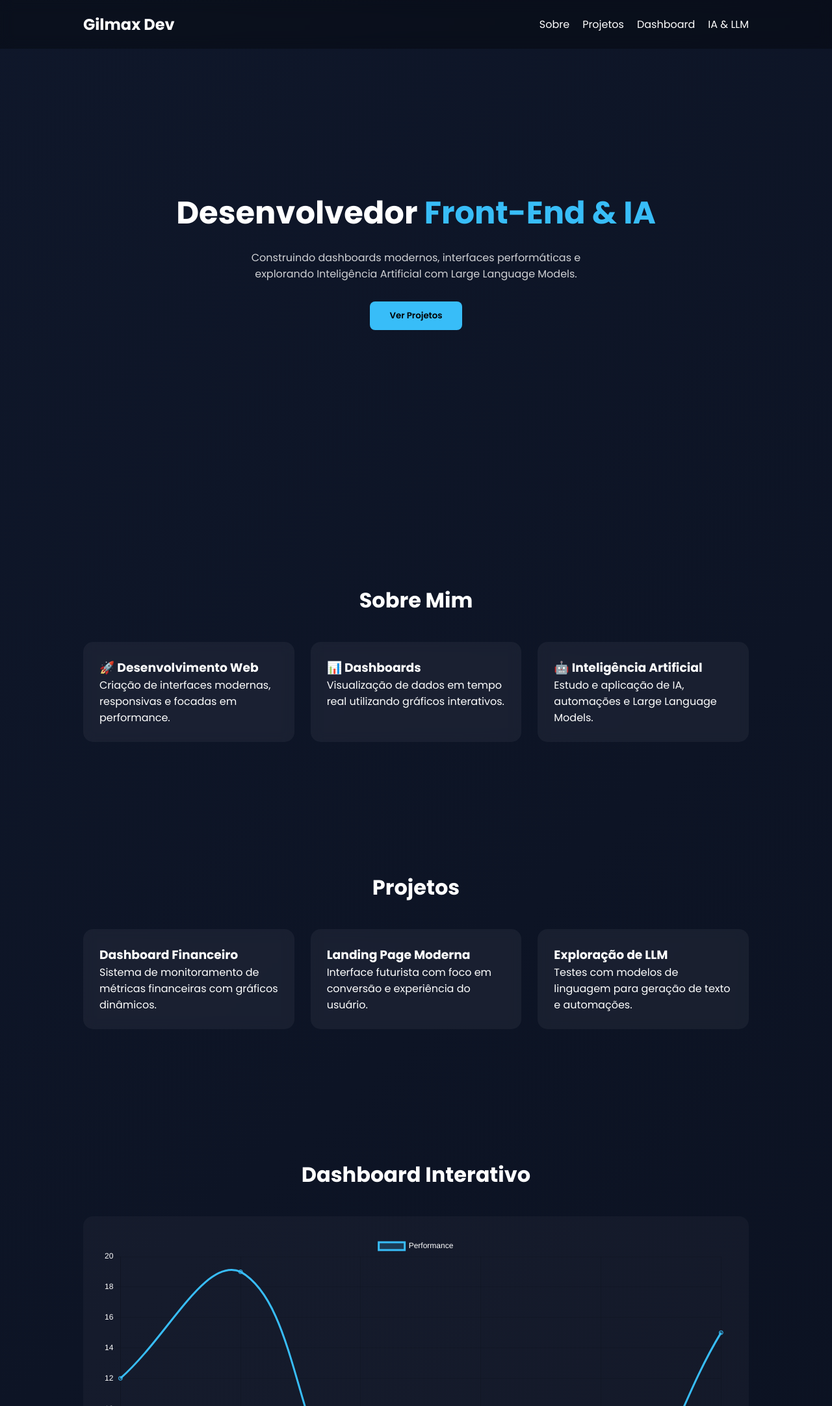
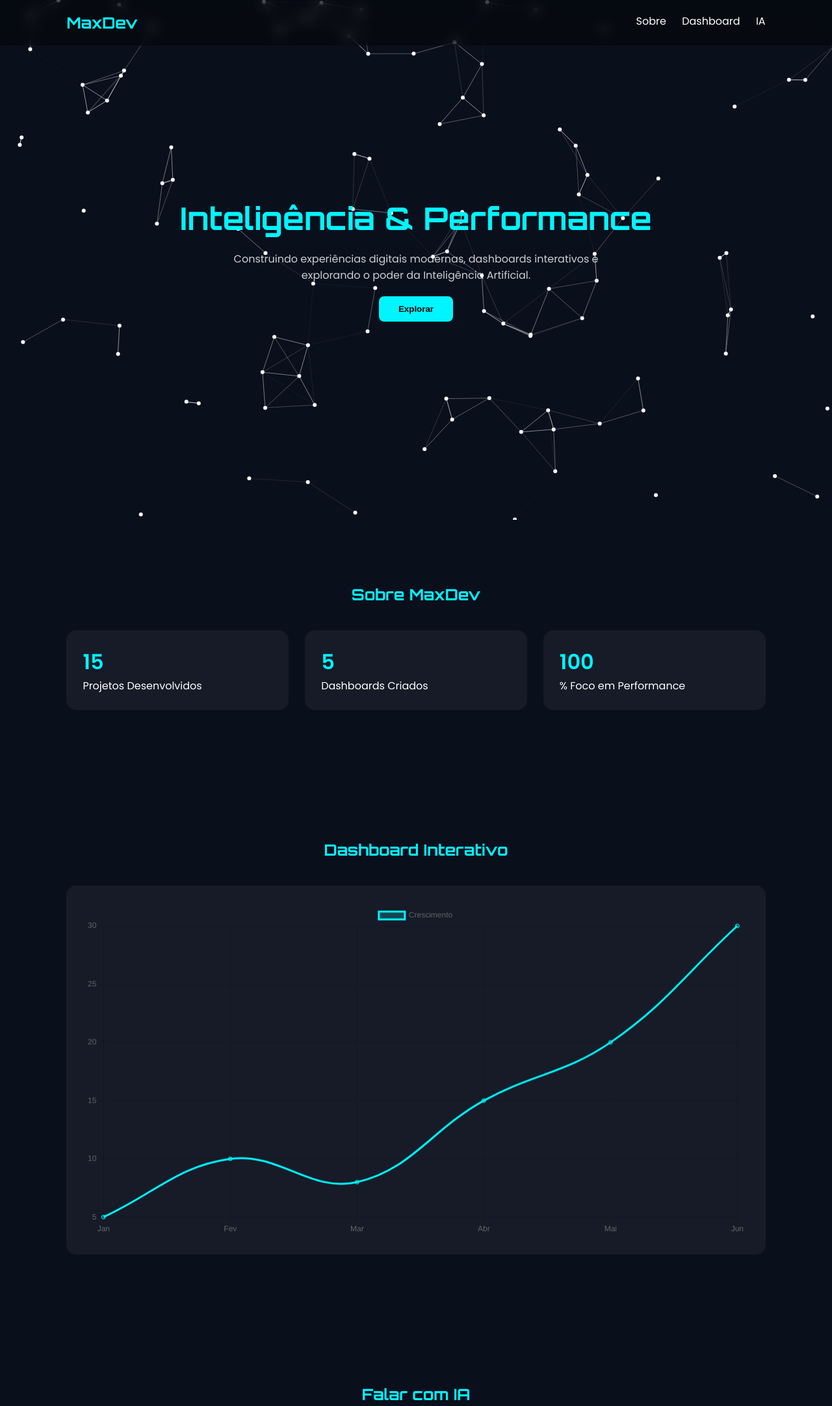
Before and after one commit to primemax2002/meu-site, a plain HTML site: page index.html in a window 1280 px wide. Shown: the top 2164 px of the page at 65% size. Drawn offline with nearby package versions, Linux system fonts and the light colour scheme.

Commit message:
MaxDev 2.0 Marca Profissional

```diff
--- a/index.html
+++ b/index.html
@@ -3,62 +3,52 @@
 <head>
 <meta charset="UTF-8">
 <meta name="viewport" content="width=device-width, initial-scale=1.0">
-<title>Gilmax Dev | Portfólio & IA</title>
+<title>MaxDev | Inteligência & Performance</title>
 
-<!-- Google Font -->
-<link href="https://fonts.googleapis.com/css2?family=Poppins:wght@300;400;600;700&display=swap" rel="stylesheet">
-
-<!-- Chart.js -->
+<link href="https://fonts.googleapis.com/css2?family=Orbitron:wght@400;700&family=Poppins:wght@300;400;600&display=swap" rel="stylesheet">
 <script src="https://cdn.jsdelivr.net/npm/chart.js"></script>
+<script src="https://cdn.jsdelivr.net/npm/particles.js"></script>
 
 <style>
-
-*{
-    margin:0;
-    padding:0;
-    box-sizing:border-box;
-    font-family:'Poppins', sans-serif;
+*{margin:0;padding:0;box-sizing:border-box}
+body{
+    font-family:'Poppins',sans-serif;
+    background:#0a0f1c;
+    color:white;
+    overflow-x:hidden;
 }
 
-body{
-    background: linear-gradient(135deg,#0f172a,#0b1120);
-    color:white;
+#particles-js{
+    position:fixed;
+    width:100%;
+    height:100%;
+    z-index:-1;
 }
 
-/* NAVBAR */
 nav{
     display:flex;
     justify-content:space-between;
-    align-items:center;
-    padding:20px 10%;
+    padding:20px 8%;
     position:fixed;
     width:100%;
-    background:rgba(0,0,0,0.3);
+    background:rgba(0,0,0,0.4);
     backdrop-filter:blur(10px);
-    z-index:1000;
 }
 
 nav h2{
-    font-weight:700;
-}
-
-nav ul{
-    list-style:none;
-    display:flex;
-    gap:20px;
+    font-family:'Orbitron',sans-serif;
+    color:#00f5ff;
 }
 
 nav a{
+    color:white;
     text-decoration:none;
-    color:white;
+    margin-left:20px;
     transition:0.3s;
 }
 
-nav a:hover{
-    color:#38bdf8;
-}
+nav a:hover{color:#00f5ff}
 
-/* HERO */
 .hero{
     height:100vh;
     display:flex;
@@ -66,51 +56,47 @@ nav a:hover{
     justify-content:center;
     align-items:center;
     text-align:center;
-    padding:0 20px;
+    padding:20px;
 }
 
 .hero h1{
+    font-family:'Orbitron',sans-serif;
     font-size:3rem;
-    margin-bottom:20px;
-}
-
-.hero span{
-    color:#38bdf8;
+    color:#00f5ff;
 }
 
 .hero p{
     max-width:600px;
-    margin-bottom:30px;
+    margin:20px 0;
     opacity:0.8;
 }
 
 .btn{
     padding:12px 30px;
-    background:#38bdf8;
     border:none;
     border-radius:8px;
+    background:#00f5ff;
     color:black;
-    font-weight:600;
+    font-weight:bold;
     cursor:pointer;
     transition:0.3s;
 }
 
 .btn:hover{
-    transform:translateY(-3px);
+    transform:scale(1.05);
 }
 
-/* SECTIONS */
 section{
-    padding:100px 10%;
+    padding:100px 8%;
 }
 
-section h2{
+h2.section-title{
     text-align:center;
     margin-bottom:40px;
-    font-size:2rem;
+    font-family:'Orbitron';
+    color:#00f5ff;
 }
 
-/* CARDS */
 .grid{
     display:grid;
     grid-template-columns:repeat(auto-fit,minmax(250px,1fr));
@@ -122,158 +108,174 @@ section h2{
     padding:25px;
     border-radius:15px;
     transition:0.3s;
-    backdrop-filter:blur(8px);
 }
 
 .card:hover{
     transform:translateY(-10px);
-    box-shadow:0 20px 40px rgba(0,0,0,0.5);
+    box-shadow:0 20px 40px rgba(0,255,255,0.2);
 }
 
-/* DASHBOARD */
-.dashboard{
-    background:rgba(255,255,255,0.03);
-    border-radius:15px;
-    padding:30px;
+.counter{
+    font-size:2rem;
+    font-weight:bold;
+    color:#00f5ff;
 }
 
-/* FOOTER */
+.dashboard{
+    background:rgba(255,255,255,0.05);
+    padding:30px;
+    border-radius:15px;
+}
+
+.chat-box{
+    margin-top:30px;
+    background:rgba(255,255,255,0.05);
+    padding:20px;
+    border-radius:15px;
+}
+
+.chat-box input{
+    width:100%;
+    padding:10px;
+    margin-top:10px;
+    border:none;
+    border-radius:8px;
+}
+
 footer{
     text-align:center;
     padding:30px;
     background:#05080f;
-    margin-top:50px;
-    font-size:0.9rem;
     opacity:0.7;
 }
 
 @media(max-width:768px){
-    .hero h1{
-        font-size:2rem;
+.hero h1{font-size:2rem}
 }
-}
-
 </style>
 </head>
+
 <body>
 
+<div id="particles-js"></div>
+
 <nav>
-    <h2>Gilmax Dev</h2>
-    <ul>
-        <li><a href="#sobre">Sobre</a></li>
-        <li><a href="#projetos">Projetos</a></li>
-        <li><a href="#dashboard">Dashboard</a></li>
-        <li><a href="#ia">IA & LLM</a></li>
-    </ul>
+    <h2>MaxDev</h2>
+    <div>
+        <a href="#sobre">Sobre</a>
+        <a href="#dashboard">Dashboard</a>
+        <a href="#ia">IA</a>
+    </div>
 </nav>
 
 <div class="hero">
-    <h1>Desenvolvedor <span>Front-End & IA</span></h1>
-    <p>Construindo dashboards modernos, interfaces performáticas e explorando Inteligência Artificial com Large Language Models.</p>
-    <a href="#projetos"><button class="btn">Ver Projetos</button></a>
+    <h1>Inteligência & Performance</h1>
+    <p>Construindo experiências digitais modernas, dashboards interativos e explorando o poder da Inteligência Artificial.</p>
+    <button class="btn" onclick="scrollToSection('dashboard')">Explorar</button>
 </div>
 
 <section id="sobre">
-    <h2>Sobre Mim</h2>
+    <h2 class="section-title">Sobre MaxDev</h2>
     <div class="grid">
         <div class="card">
-            <h3>🚀 Desenvolvimento Web</h3>
-            <p>Criação de interfaces modernas, responsivas e focadas em performance.</p>
+            <div class="counter" data-target="15">0</div>
+            <p>Projetos Desenvolvidos</p>
         </div>
         <div class="card">
-            <h3>📊 Dashboards</h3>
-            <p>Visualização de dados em tempo real utilizando gráficos interativos.</p>
+            <div class="counter" data-target="5">0</div>
+            <p>Dashboards Criados</p>
         </div>
         <div class="card">
-            <h3>🤖 Inteligência Artificial</h3>
-            <p>Estudo e aplicação de IA, automações e Large Language Models.</p>
-        </div>
-    </div>
-</section>
-
-<section id="projetos">
-    <h2>Projetos</h2>
-    <div class="grid">
-        <div class="card">
-            <h3>Dashboard Financeiro</h3>
-            <p>Sistema de monitoramento de métricas financeiras com gráficos dinâmicos.</p>
-        </div>
-        <div class="card">
-            <h3>Landing Page Moderna</h3>
-            <p>Interface futurista com foco em conversão e experiência do usuário.</p>
-        </div>
-        <div class="card">
-            <h3>Exploração de LLM</h3>
-            <p>Testes com modelos de linguagem para geração de texto e automações.</p>
+            <div class="counter" data-target="100">0</div>
+            <p>% Foco em Performance</p>
         </div>
     </div>
 </section>
 
 <section id="dashboard">
-    <h2>Dashboard Interativo</h2>
+    <h2 class="section-title">Dashboard Interativo</h2>
     <div class="dashboard">
         <canvas id="myChart"></canvas>
     </div>
 </section>
 
 <section id="ia">
-    <h2>Inteligência Artificial & LLM</h2>
-    <div class="grid">
-        <div class="card">
-            <h3>O que é LLM?</h3>
-            <p>Large Language Models são modelos treinados com grandes volumes de dados para compreender e gerar linguagem natural.</p>
-        </div>
-        <div class="card">
-            <h3>Aplicações</h3>
-            <p>Chatbots inteligentes, automação de conteúdo, análise de dados, assistentes virtuais e muito mais.</p>
-        </div>
-        <div class="card">
-            <h3>Futuro</h3>
-            <p>A IA está transformando o desenvolvimento de software e criando novas possibilidades no mercado global.</p>
-        </div>
+    <h2 class="section-title">Falar com IA</h2>
+    <div class="chat-box">
+        <p id="response">Pergunte algo sobre Inteligência Artificial...</p>
+        <input type="text" id="userInput" placeholder="Digite sua pergunta..." onkeypress="handleKey(event)">
     </div>
 </section>
 
 <footer>
-    © 2026 Gilmax Dev | Desenvolvido com HTML, CSS, JavaScript e GitHub Pages
+© 2026 MaxDev | Marca pessoal focada em tecnologia e IA
 </footer>
 
 <script>
+function scrollToSection(id){
+document.getElementById(id).scrollIntoView({behavior:'smooth'});
+}
 
-const ctx = document.getElementById('myChart');
+/* Contador animado */
+const counters=document.querySelectorAll('.counter');
+counters.forEach(counter=>{
+counter.innerText='0';
+const updateCounter=()=>{
+const target=+counter.getAttribute('data-target');
+const c=+counter.innerText;
+const increment=target/100;
+if(c<target){
+counter.innerText=Math.ceil(c+increment);
+setTimeout(updateCounter,20);
+}else{
+counter.innerText=target;
+}
+};
+updateCounter();
+});
 
-new Chart(ctx, {
-    type: 'line',
-    data: {
-        labels: ['Jan', 'Fev', 'Mar', 'Abr', 'Mai', 'Jun'],
-        datasets: [{
-            label: 'Performance',
-            data: [12, 19, 3, 5, 2, 15],
-            borderColor: '#38bdf8',
-            backgroundColor: 'rgba(56,189,248,0.2)',
-            tension: 0.4
+/* Dashboard */
+new Chart(document.getElementById('myChart'),{
+type:'line',
+data:{
+labels:['Jan','Fev','Mar','Abr','Mai','Jun'],
+datasets:[{
+label:'Crescimento',
+data:[5,10,8,15,20,30],
+borderColor:'#00f5ff',
+backgroundColor:'rgba(0,245,255,0.2)',
+tension:0.4
 }]
-    },
-    options: {
-        responsive: true,
-        plugins: {
-            legend: {
-                labels: {
-                    color: 'white'
 }
+});
+
+/* Chat IA Simulado */
+function handleKey(e){
+if(e.key==="Enter"){
+let input=document.getElementById("userInput").value.toLowerCase();
+let response=document.getElementById("response");
+
+if(input.includes("llm")){
+response.innerText="LLMs são modelos de linguagem treinados com grandes volumes de dados para gerar texto inteligente.";
 }
-        },
-        scales: {
-            x: {
-                ticks: { color: 'white' }
-            },
-            y: {
-                ticks: { color: 'white' }
+else if(input.includes("ia")){
+response.innerText="Inteligência Artificial permite que sistemas aprendam e tomem decisões baseadas em dados.";
+}
+else{
+response.innerText="Essa é uma simulação local. Futuramente pode ser conectada a uma API real.";
 }
 }
 }
+
+/* Partículas */
+particlesJS("particles-js",{
+particles:{
+number:{value:80},
+size:{value:3},
+move:{speed:1},
+line_linked:{enable:true}
+}
 });
-
 </script>
 
 </body>
```
Lines whose indentation alone changed are shown as unchanged.
